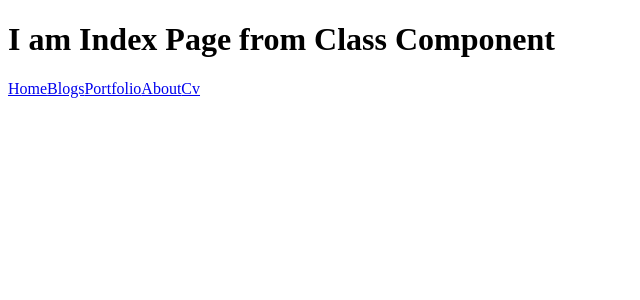
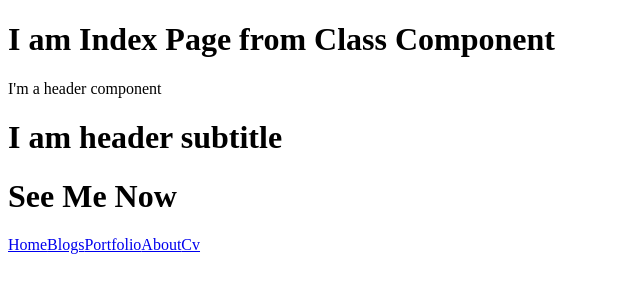
Before and after one commit to andrewjthomsen/portfolio-2020, a Next.js app: page / in a window 1280 px wide. Shown: the top 300 px of the page, without its empty margins (0-640 px from the left). Built offline with nearby package versions, Linux system fonts and the light colour scheme.

Commit message:
Made changes to header component and altered index file

```diff
--- a/components/shared/Header.js
+++ b/components/shared/Header.js
@@ -1,9 +1,16 @@
 import React from 'react';
 import Link from 'next/link';
 class Header extends React.Component {
+
+
     render() {
+        const title = this.props.title;
+
         return (
             <React.Fragment>
+            <p>{ title }</p>
+            {this.props.children}
+
             <Link href="/">
             <a href="/">Home</a>
             </Link>
--- a/pages/index.js
+++ b/pages/index.js
@@ -1,10 +1,15 @@
 import React from 'react';
 import Header from '../components/shared/Header';
 class Index extends React.Component {
+
     render () {
         return (
-            <div> <h1>I am Index Page from Class Component</h1>
-                <Header/>
+            <div>
+             <h1>I am Index Page from Class Component</h1>
+                <Header title={"I'm a header component"}>
+                <h1>I am header subtitle</h1>
+                    <h1>See Me Now</h1>
+                </Header>
             </div>
         )
     }
```
